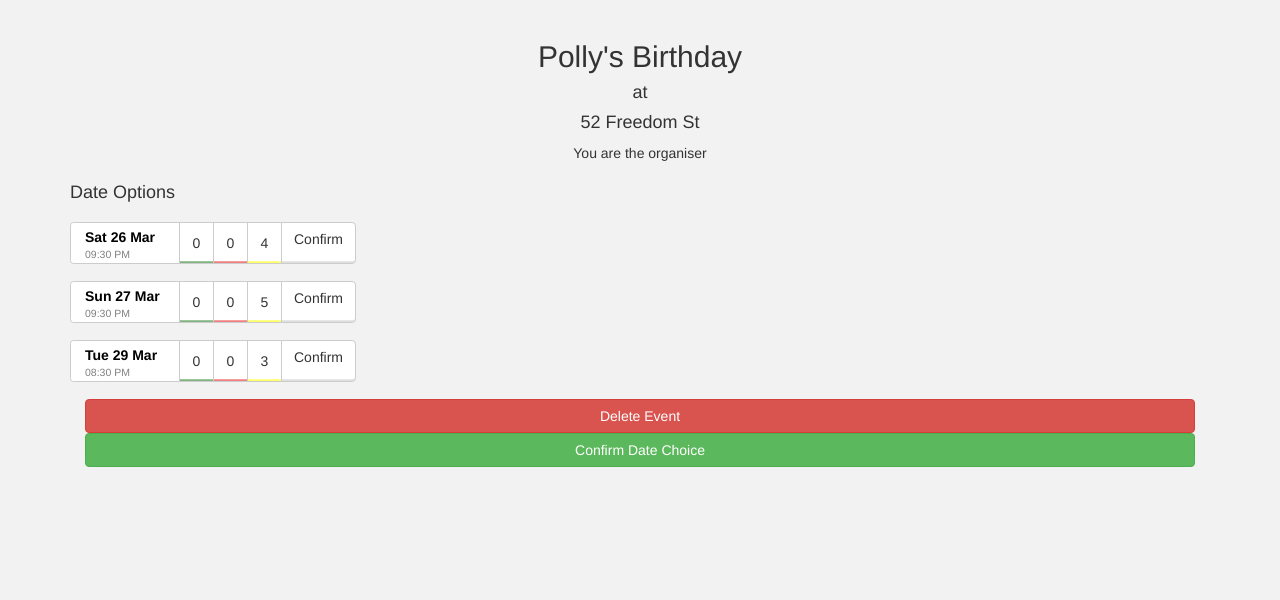
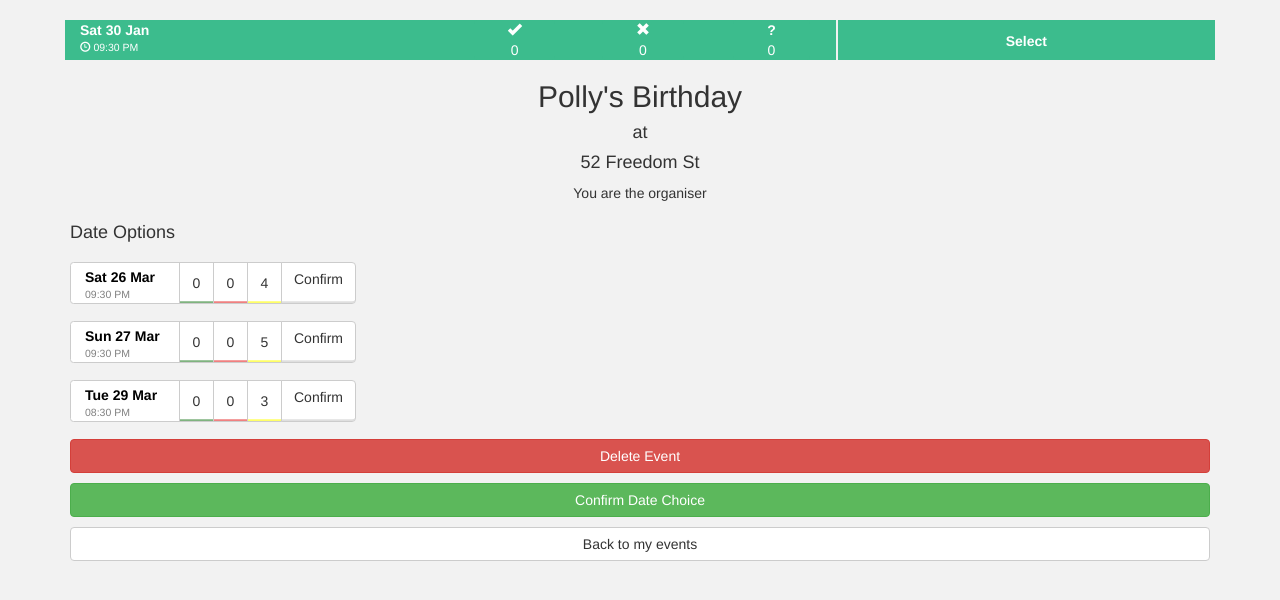
Before and after one commit to syked1/Polly_app, a Flask app: page /event_details/1 in a window 1280 px wide. Shown: the part 52-652 px from the top of the page. Run offline with Flask 2, Linux system fonts and the light colour scheme; a user stored in the database is signed in; data comes from the database, SQL or seed files in the repository; some libraries are stand-ins or nearby versions.

Commit message:
new css for eventdate

```diff
--- a/app/static/event_details_invited.css
+++ b/app/static/event_details_invited.css
@@ -1,6 +1,78 @@
 body {
   background-color: #f2f2f2;
 }
+
+.container-eventdate{
+	padding-left:10px;
+	padding-right:10px;
+}
+.eventdate-box{
+	padding-right:1px;
+	background-color: #3CBC8D;
+	height:40px;
+	color:white;
+	background-clip: content-box;
+}
+
+.eventdate-date{
+	font-size: 1em;
+	font-weight: bold;
+	padding: 0px
+}
+
+.eventdate-time{
+	font-size: 0.75em;
+	padding:0px;
+}
+
+.attendance-button-box{
+	padding:0px;
+	text-align: center;
+	background-color: #3CBC8D;
+}
+
+.attendance-button{
+	background-color: #3CBC8D;
+	height:40px;
+	color:white;
+	border-style:none;
+	text-align: center;
+	padding:0px
+}
+
+
+.btn-select-date{
+	background-color: #3CBC8D;
+	height:40px;
+	color:white;
+	background-clip: content-box;
+	text-align:center;
+	font-weight:bold;
+	padding-top:10px;
+}
+
+.select-box{
+	background-color: #3CBC8D;
+	height:40px;
+	color:white;
+	background-clip: content-box;
+	padding-left:1px;
+	text-align:center;
+	font-weight:bold;
+}
+
+.tester-select{
+	text-align: center;
+	padding-top: 10px;
+}
+
+
+
+
+.drop-down-item{
+	color:black;
+}
+
 
 .eventdate-row{
 	padding-top:10px
--- a/app/templates/event_details_admin.html
+++ b/app/templates/event_details_admin.html
@@ -9,6 +9,65 @@
 {%endblock%}
 
 {% block content %}
+
+<div class = "container container-eventdate">
+	<div class = "row">
+		<div class = "col-xs-8 eventdate-box">
+			<div class = "col-xs-6">
+				<div class = "col-xs-12 eventdate-date">
+					Sat 30 Jan
+				</div>
+				<div class = "col-xs-12 eventdate-time">
+					<span class="glyphicon glyphicon-time"></span> <span> 09:30 PM </span>
+				</div>
+			</div>
+			<div class = "col-xs-2 attendance-button-box">
+				<button type="button" class="btn btn-default dropdown-toggle attendance-button" data-toggle="dropdown" >
+					<div class = "col-xs-12">
+						<span class="glyphicon glyphicon-ok"></span>
+					</div>
+					<div class = "col-xs-12">
+						0
+					</div>
+				</button>
+					<ul class="dropdown-menu">
+						<li class = "disabled drop-down-item">Me</li>
+					</ul>
+			</div>
+			<div class = "col-xs-2 attendance-button-box">
+				<button type="button" class="btn btn-default dropdown-toggle attendance-button" data-toggle="dropdown" >
+					<div class = "col-xs-12">
+						<span class="glyphicon glyphicon-remove"></span>
+					</div>
+					<div class = "col-xs-12">
+						0
+					</div>
+				</button>
+					<ul class="dropdown-menu">
+						<li class = "disabled drop-down-item">Me</li>
+					</ul>
+			</div>
+			<div class = "col-xs-2 attendance-button-box">
+				<button type="button" class="btn btn-default dropdown-toggle attendance-button" data-toggle="dropdown" >
+					<div class = "col-xs-12">
+						<span> <strong>?</strong> </span>
+					</div>
+					<div class = "col-xs-12">
+						0
+					</div>
+				</button>
+					<ul class="dropdown-menu">
+						<li class = "disabled drop-down-item">Me</li>
+					</ul>
+			</div>
+		</div>
+		<div class = "col-xs-4 select-box">
+			<a type = "button" class = "btn btn-select-date" id = "id_number" >
+					Select
+				</a>
+		</div>
+	</div>
+</div>
 
 
 
@@ -70,6 +129,7 @@
 				</div>
 			</div>
 		</div>
+	</div>
 		{%endif%}
 		{%endfor%}
 	{%elif event.confirmed ==False%}
@@ -144,7 +204,7 @@
 
 
 
-	<div class = "eventdate-row">
+	<div class = "row eventdate-row">
 		<div class = "col-xs-12">
 			<a type = "button" class = "btn btn-danger btn-block" href="{{url_for("delete_event", event_id = event.id)}}" >
 					Delete Event
@@ -153,7 +213,7 @@
 	</div>
 
 	{%if event.confirmed == False%}
-	<div class = "eventdate-row">
+	<div class = "row eventdate-row">
 		<div class = "col-xs-12">
 			<a type = "button" class = "btn btn-success btn-block" href="{{url_for("confirm_event", event_id = event.id)}}" >
 					Confirm Date Choice
@@ -161,6 +221,13 @@
 		</div>
 	</div>
 	{%endif%}
+	<div class = "row eventdate-row">
+		<div class = "col-xs-12">
+			<a type = "button" class = "btn btn-default btn-block" href="{{url_for("index")}}" >
+					Back to my events
+			</a>
+		</div>
+	</div>
 </div>
 
 
```
Also changed, not shown: app/templates/event_details_invited.html (+7 -0 lines).
